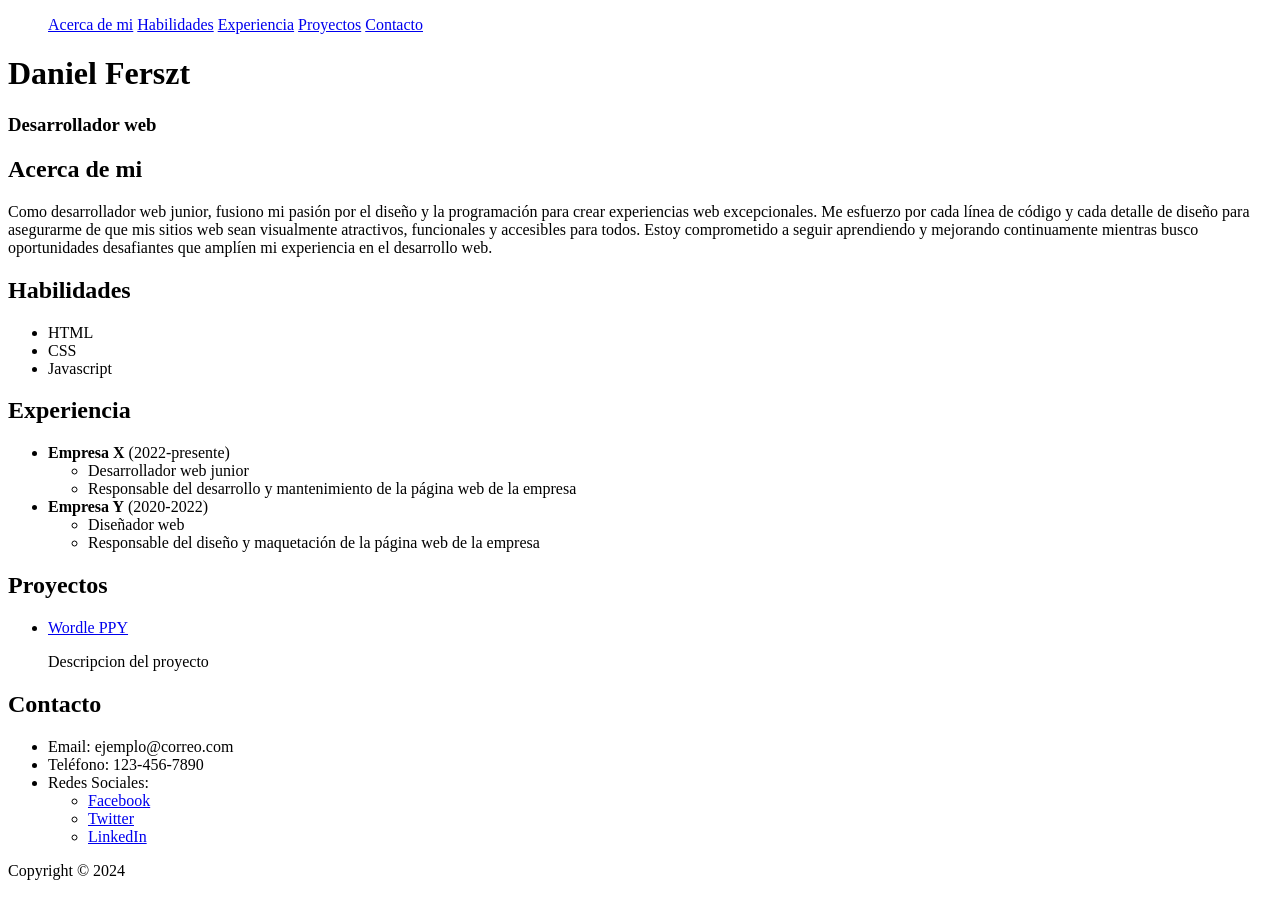
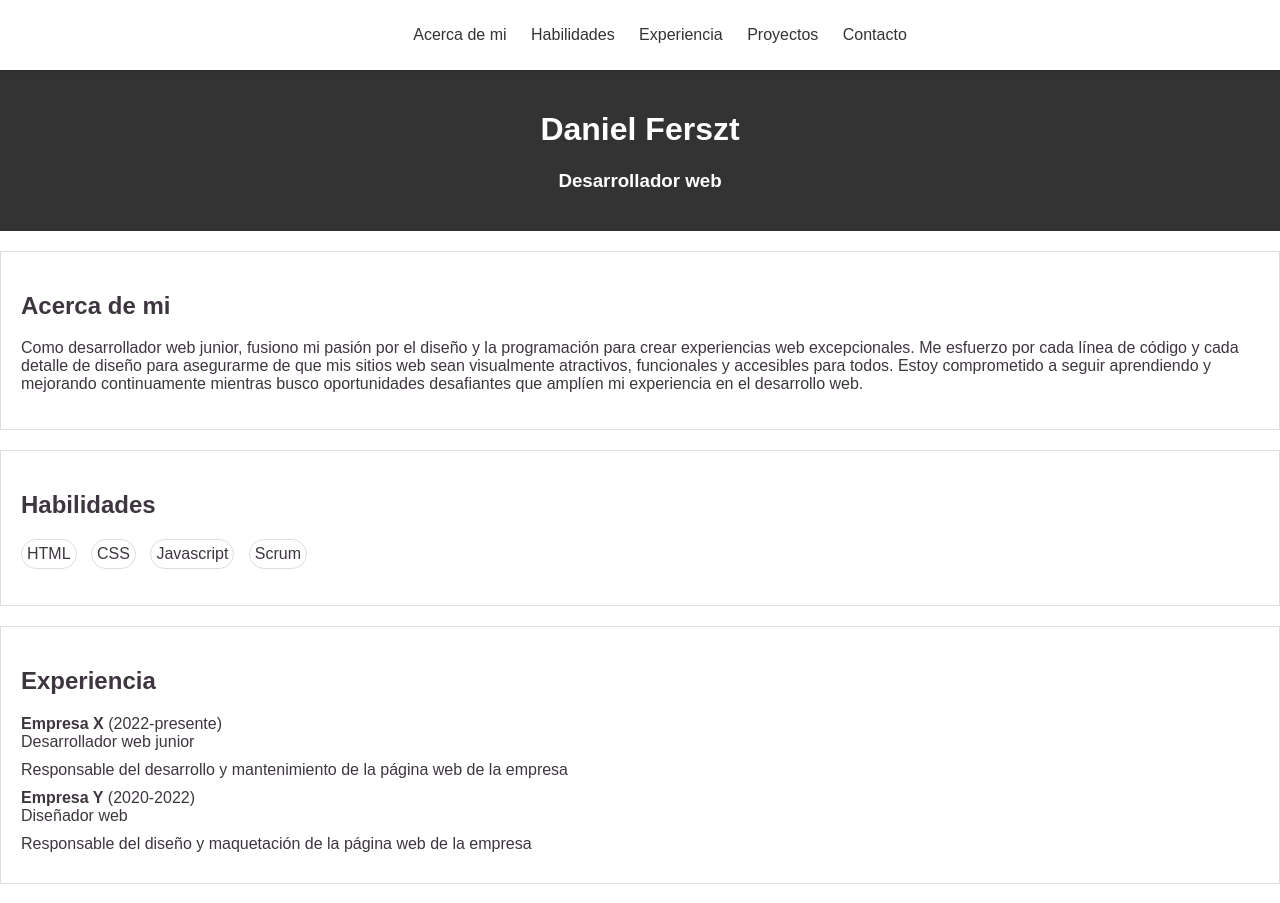
Before and after one commit to DanielFerszt/mi-portfolio-web, a plain HTML site: page index.html in a window 1280 px wide. Shown: the top 903 px of the page. Drawn offline with Linux system fonts and the light colour scheme.

Commit message:
tutorial CSS

```diff
--- a/index.html
+++ b/index.html
@@ -2,17 +2,18 @@
 <html>
   <head>
     <title>mi portfolio</title>
-
+    <link rel="stylesheet" href="style.css" />
+    <link rel="stylesheet" href="https://cdnjs.cloudflare.com/ajax/libs/font-awesome/4.7.0/css/font-awesome.min.css"/>
   </head>
   <body>
     <header>
       <nav>
         <ul>
-          <a href="#acerca-de-mi">Acerca de mi</a>
-          <a href="#habilidades">Habilidades</a>
-          <a href="#experiencia">Experiencia</a>
-          <a href="#proyectos">Proyectos</a>
-          <a href="#contacto">Contacto</a>
+          <a href="#acerca-de-mi" class="menu-item" >Acerca de mi</a>
+          <a href="#habilidades" class="menu-item">Habilidades</a>
+          <a href="#experiencia" class="menu-item">Experiencia</a>
+          <a href="#proyectos" class="menu-item">Proyectos</a>
+          <a href="#contacto" class="menu-item">Contacto</a>
         </ul>
       </nav>
       <h1>Daniel Ferszt</h1>
@@ -39,6 +40,7 @@
           <li>HTML</li>
           <li>CSS</li>
           <li>Javascript</li>
+          <li>Scrum</li>
         </ul>
       </section>
 
@@ -84,15 +86,15 @@
           <li>Teléfono: 123-456-7890</li>
           <li>
             Redes Sociales:
-            <ul>
+            <ul id="sociales">
               <li>
-                <a href="https://www.facebook.com/tucuenta" target="_blank">Facebook</a>
+                <a href="https://www.facebook.com/tucuenta" target="_blank" class="fa fa-facebook"></a>
               </li>
               <li>
-                <a href="https://twitter.com/tucuenta" target="_blank">Twitter</a>
+                <a href="https://twitter.com/tucuenta" target="_blank" class="fa fa-twitter"></a>
               </li>
               <li>
-                <a href="https://www.linkedin.com/in/tucuenta" target="_blank">LinkedIn</a>
+                <a href="https://www.linkedin.com/in/tucuenta" target="_blank" class="fa fa-linkedin"></a>
               </li>
               <!-- Agrega más redes sociales si lo deseas -->
             </ul>
--- /dev/null
+++ b/style.css
@@ -0,0 +1,127 @@
+body {
+  font-family: Arial, sans-serif;
+  margin: 0;
+  color: #3e363f;
+  padding-top: 70px;
+}
+
+nav{
+  position: fixed;
+  top: 0;
+  left: 0;
+  width: 100%;
+  background-color: #fff;
+  box-shadow: 0 0 5px rgba(0, 0, 0, 0.1);
+  text-align: center;
+}
+
+.menu-item {
+ color: #333;
+ padding: 10px;
+ text-decoration: none;
+ display: inline-block;
+ border-radius: 10px;
+}
+
+.menu-item:hover {
+  background-color: #ddd;
+  transition: all 0.4s ease-in-out;
+}
+
+header {
+  background-color: #333;
+  color: #fff;
+  text-align: center;
+  padding: 20px;
+  margin-bottom: 20px;
+}
+
+section {
+  padding: 20px;
+  border: 1px solid #ddd;
+  margin-bottom: 20px;
+}
+
+#habilidades ul {
+  list-style: none;
+  padding: 0;
+}
+
+#habilidades li {
+  display: inline-block;
+  padding: 5px;
+  border: 1px solid #ddd;
+  border-radius: 20px;
+  margin-right: 10px;
+}
+
+#experiencia ul {
+  list-style: none;
+  padding: 0;
+  margin: 0;
+}
+
+#experiencia ul li {
+  margin-bottom: 10px;
+}
+
+
+#proyectos ul {
+  list-style: none;
+  padding: 0;
+  margin: 0;
+}
+
+#proyectos a {
+  font-weight: bold;
+  font-style: italic;
+  text-decoration: none;
+  color: #333;
+}
+
+#proyectos a:hover {
+  text-decoration: underline;
+}
+
+#sociales {
+  list-style: none;
+  padding: 0;
+  margin-top: 10px;
+}
+
+#sociales li {
+  list-style: none;
+  display: inline-block;
+  padding: 5px;
+
+  font-size: 30px;
+}
+
+.fa {
+  padding: 20px;
+  font-size: 30px;
+  width: 30px;
+  text-align: center;
+  text-decoration: none;
+  border-radius: 50%;
+}
+
+footer {
+  background-color: #333;
+  color: #fff;
+  text-align: center;
+  padding: 10px;
+}
+
+/* Facebook */
+.fa-facebook {
+  background: #3B5998;
+  color: white;
+}
+
+/* Twitter */
+.fa-twitter {
+  background: #55ACEE;
+  color: white;
+  padding: 5px;
+}
```
